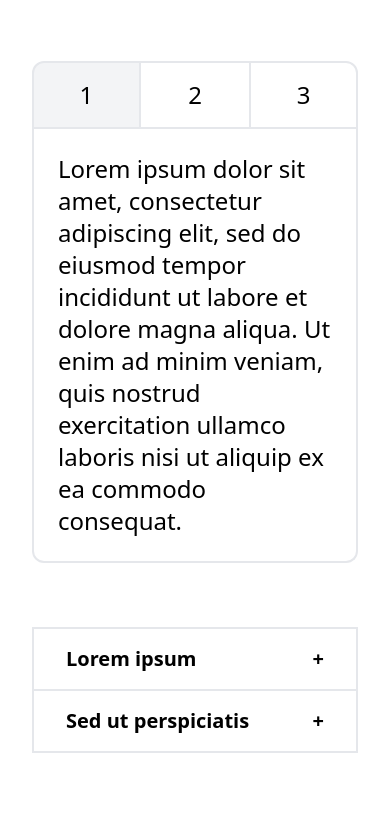
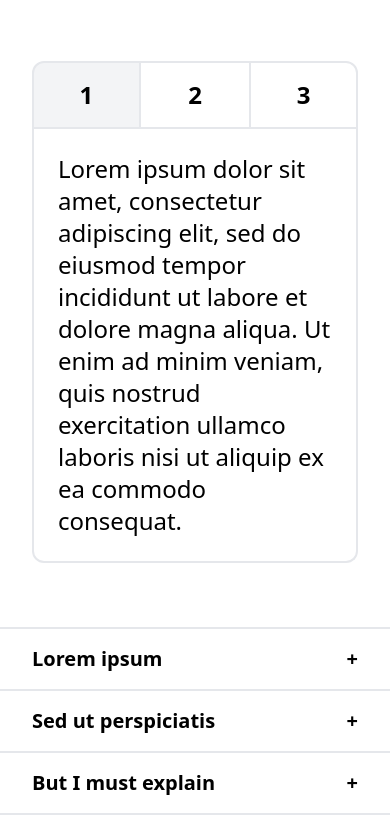
Before and after one commit to je-boska/gatsby-tailwind-test, a Gatsby site: page / in a window 390 px wide. Shown: the part 903-1718 px from the top of the page. Before the commit the page ends 1656 px from the top, so only its background shows below. Built offline with nearby package versions, Linux system fonts and the light colour scheme; Gatsby itself is replaced by a stand-in of ours.

Commit message:
Make aAccordion responsive.

```diff
--- a/src/components/Accordion.js
+++ b/src/components/Accordion.js
@@ -12,10 +12,10 @@ const Accordion = () => {
   }
 
   return (
-    <div className='mt-16 px-8 max-w-2xl mx-auto'>
+    <div className='mt-16 max-w-3xl mx-auto md:border-r-2 md:border-l-2'>
       <div
         onClick={() => toggleTab(1)}
-        className='px-8 py-4 border-2 flex justify-between cursor-pointer'
+        className='px-8 py-4 border-t-2 border-b-2 flex justify-between cursor-pointer'
       >
         <div>
           <h1 className='font-semibold text-xl'>Lorem ipsum</h1>
@@ -34,7 +34,7 @@ const Accordion = () => {
       </div>
       <div
         onClick={() => toggleTab(2)}
-        className='px-8 py-4 max-w-2xl border-2 border-t-0 flex justify-between cursor-pointer'
+        className='px-8 py-4 border-b-2 border-t-0 flex justify-between cursor-pointer'
       >
         <div>
           <h1 className='font-semibold text-xl'>Sed ut perspiciatis</h1>
@@ -51,6 +51,25 @@ const Accordion = () => {
         </div>
         <div className='font-semibold text-xl'>+</div>
       </div>
+      <div
+        onClick={() => toggleTab(3)}
+        className='px-8 py-4 border-b-2 border-t-0 flex justify-between cursor-pointer'
+      >
+        <div>
+          <h1 className='font-semibold text-xl'>But I must explain</h1>
+          <p
+            className={`h-0 transition-all overflow-hidden ${
+              tab === 3 && 'h-auto mt-4'
+            }`}
+          >
+            But I must explain to you how all this mistaken idea of denouncing
+            pleasure and praising pain was born and I will give you a complete
+            account of the system, and expound the actual teachings of the great
+            explorer of the truth, the master-builder of human happiness.
+          </p>
+        </div>
+        <div className='font-semibold text-xl'>+</div>
+      </div>
     </div>
   )
 }
--- a/src/components/Tabs.js
+++ b/src/components/Tabs.js
@@ -15,7 +15,7 @@ const Tabs = () => {
           role='tab'
           tabIndex={0}
         >
-          <span>1</span>
+          <span className='font-semibold'>1</span>
         </div>
         <div
           className={`p-4 border-t-2 border-b-2 flex justify-center cursor-pointer hover:bg-gray-200 transition-all ${
@@ -26,7 +26,7 @@ const Tabs = () => {
           role='tab'
           tabIndex={0}
         >
-          <span>2</span>
+          <span className='font-semibold'>2</span>
         </div>
         <div
           className={`p-4 border-2 rounded-tr-xl flex justify-center cursor-pointer hover:bg-gray-200 transition-all ${
@@ -37,7 +37,7 @@ const Tabs = () => {
           role='tab'
           tabIndex={0}
         >
-          <span>3</span>
+          <span className='font-semibold'>3</span>
         </div>
         {tab === 1 && (
           <div className='col-span-3 border-2 border-t-0 p-6 rounded-b-xl'>
```
